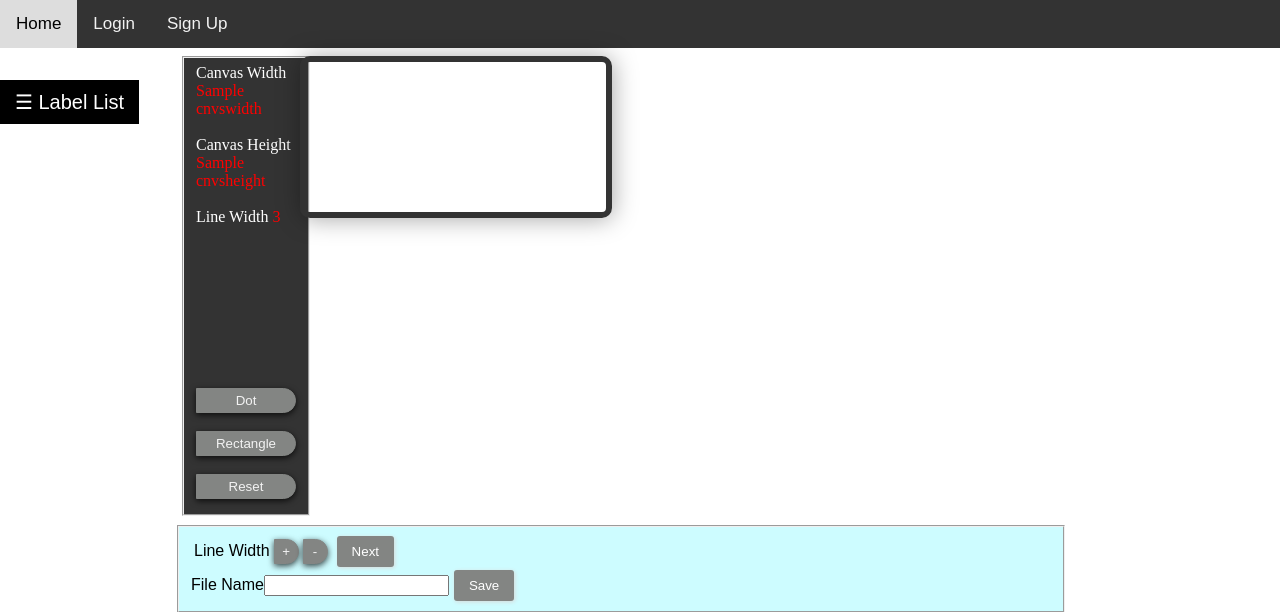
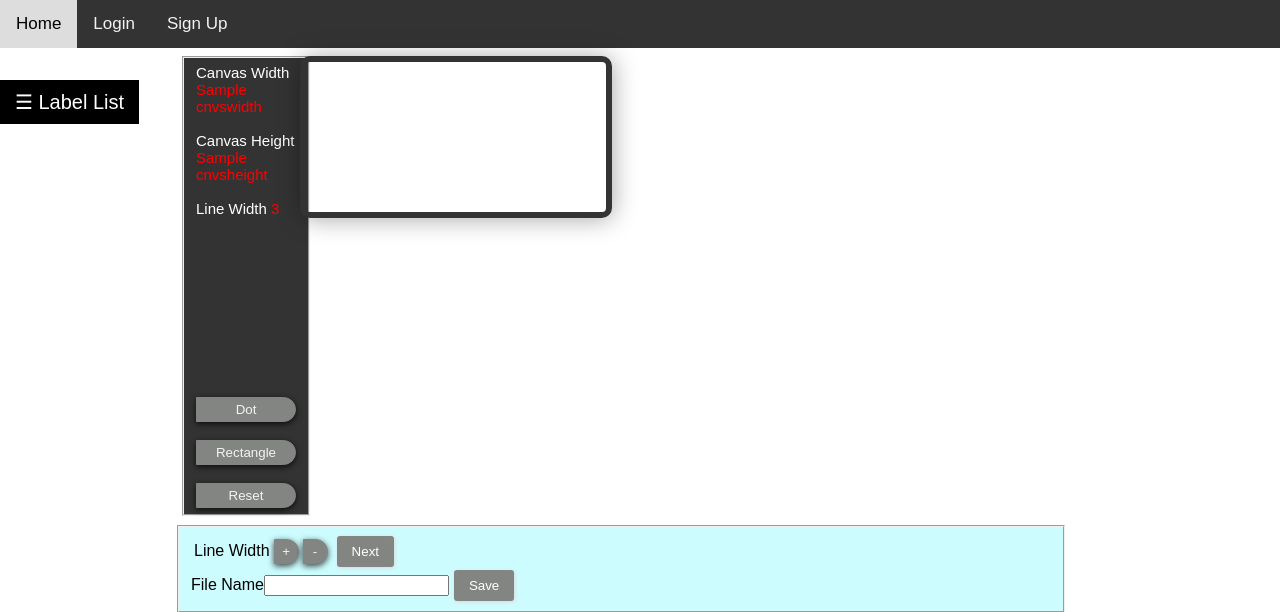
Before and after one commit to stevenandry/innotate, a Python web app: template templates/paint.html in a window 1280 px wide; the page is wider, and only the part inside the window is pictured. Shown: the top 612 px of that part. Run offline with Jinja, Linux system fonts and the light colour scheme; the template is opened without the code that fills it: most values are stand-ins (such as "Sample title", 1, 10 or a date in 2020); grey boxes marked "Sample" are stand-in pictures; some libraries are stand-ins or nearby versions.

Commit message:
Changed font for toolset indicators

```diff
--- a/static/style_paint.css
+++ b/static/style_paint.css
@@ -22,6 +22,12 @@
     top       : 525px;
     width     : 860px;
     background: #cdfcff;
+}
+
+.toolsetindicator {
+    font-family: Arial, Helvetica, sans-serif;
+    font-size: 15px;
+
 }
 
 .sidepanel {
--- a/templates/paint.html
+++ b/templates/paint.html
@@ -36,18 +36,23 @@
                                                         alt="Test Image">
                                                 <img style="display:none" id="imagetest2" src="static/images/test2.jpg"
                                                         alt="Test Image 2">
-                                                <font color="white">Canvas Width <font color="red">{{cnvswidth}}</font>
-                                                </font>
-                                                <br>
-                                                <br>
-                                                <font color="white">Canvas Height <font color="red">{{cnvsheight}}
+                                                <div class="toolsetindicator">
+                                                        <font color="white">Canvas Width <font color="red">{{cnvswidth}}
+                                                                </font>
                                                         </font>
-                                                </font>
-                                                <br>
-                                                <br>
-                                                <font color="white">Line Width <font color="red"><a id="currentlw"> 3
-                                                                </a></font>
-                                                </font>
+                                                        <br>
+                                                        <br>
+                                                        <font color="white">Canvas Height <font color="red">
+                                                                        {{cnvsheight}}
+                                                                </font>
+                                                        </font>
+                                                        <br>
+                                                        <br>
+                                                        <font color="white">Line Width <font color="red"><a
+                                                                                id="currentlw"> 3
+                                                                        </a></font>
+                                                        </font>
+                                                </div>
                                                 <br>
                                                 <br>
                                                 <br>
```
